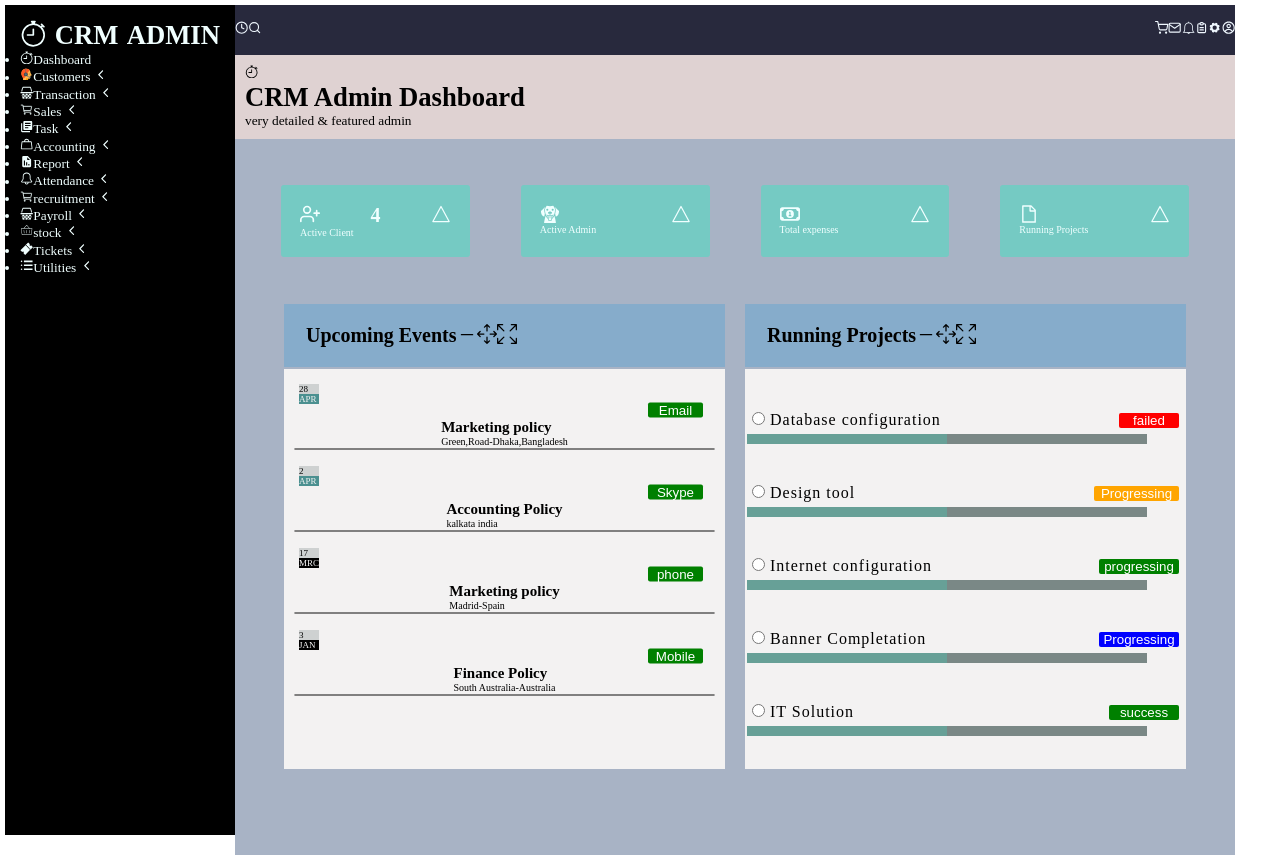
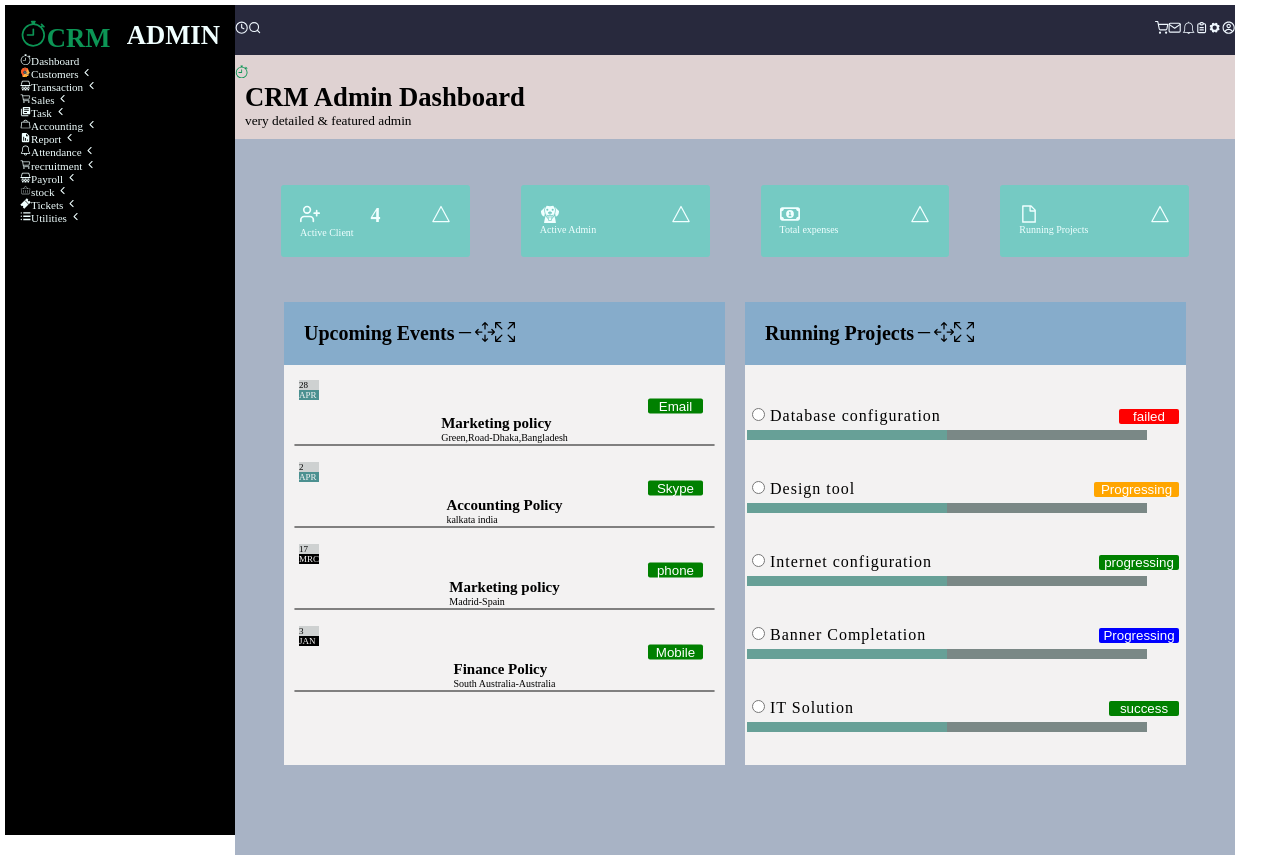
Before and after one commit to nawagirwacatherine/FINAL-INTERVIEW, a React (Vite) app in the folder final-interview/: page / in a window 1280 px wide. Built offline with nearby package versions, Linux system fonts and the light colour scheme.

Commit message:
remove dots from the list

```diff
--- a/final-interview/src/App.css
+++ b/final-interview/src/App.css
@@ -28,6 +28,33 @@ font-size: smaller;
   padding: 15px;
  font-size: smaller;
 
+}
+
+.side-span{
+  color: rgb(12, 149, 85);
+
+}
+
+ .dash-icon{
+  list-style: none;
+  flex-direction: row;
+  padding: 0;
+
+
+
+font-size: smaller;
+
+ }
+
+.span5 {
+  width: 20px;
+margin-left: -10px;
+  color: rgb(12, 149, 85);
+  }
+
+
+.span {
+  color: rgb(24, 135, 128);
 }
 
 .icon {
@@ -81,12 +108,13 @@ align-content: space-between;
   color: black;
 } */
 .events {
+  align-items: center;
   display: flex;
   flex-direction:row;
+  justify-content: space-between;
   padding: 20px;
   width: 300px;
-  gap: 20px;
-  margin: 2px;
+
 }
 
 .event1 {
@@ -124,7 +152,7 @@ align-self:center ;
 
 .up-coming {
 
-
+  justify-content: space-between;
   background-color: rgb(134, 172, 203);
 }
 .last-content {
--- a/final-interview/src/pages/SideBar.jsx
+++ b/final-interview/src/pages/SideBar.jsx
@@ -16,7 +16,7 @@ function SideBar () {
   return (
 
  <div className="side-bar">
-  <h1><BsStopwatch /> <span>CRM</span> ADMIN</h1>
+  <h1><span className="side-span"><BsStopwatch />CRM</span>ADMIN</h1>
   <div className="dashboard1">
         <ul className='dash-icon'>
             <li><span className="span1"> <BsStopwatch /></span><span className="span2">Dashboard</span></li>
```
